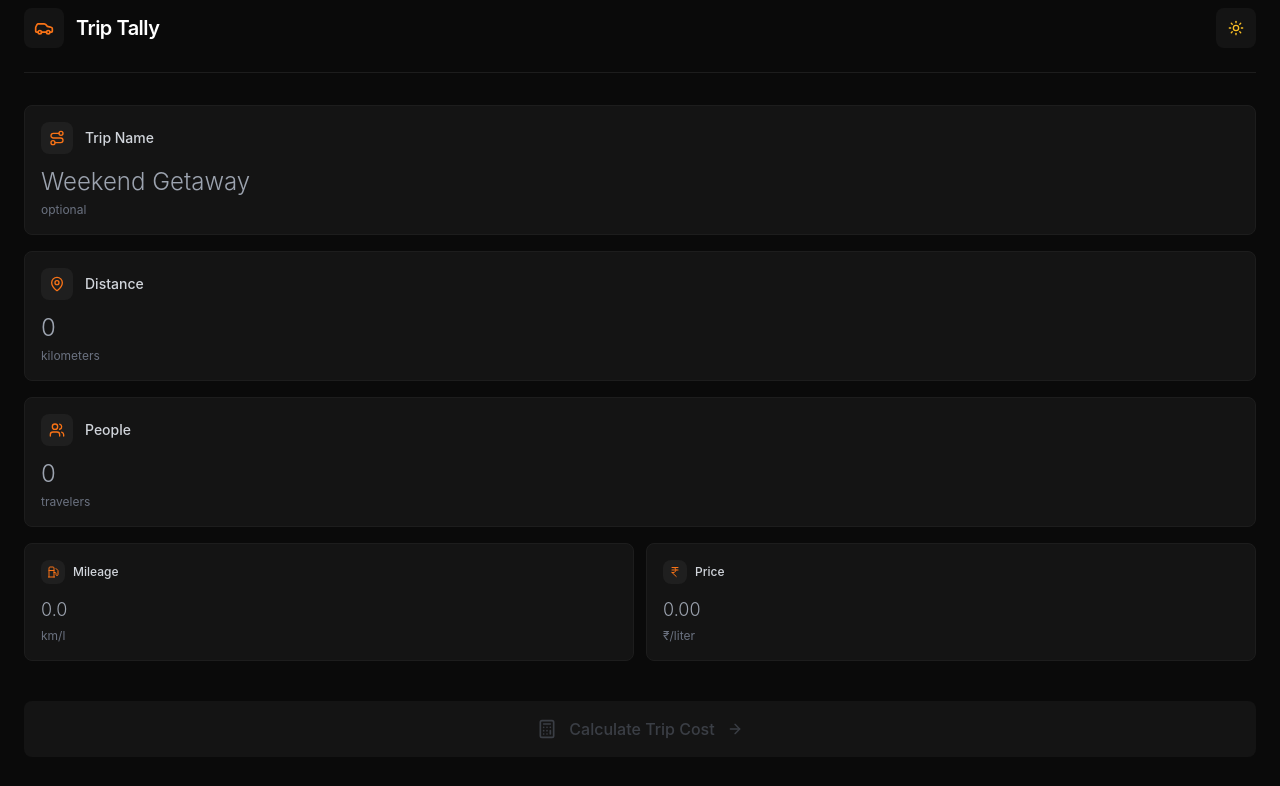
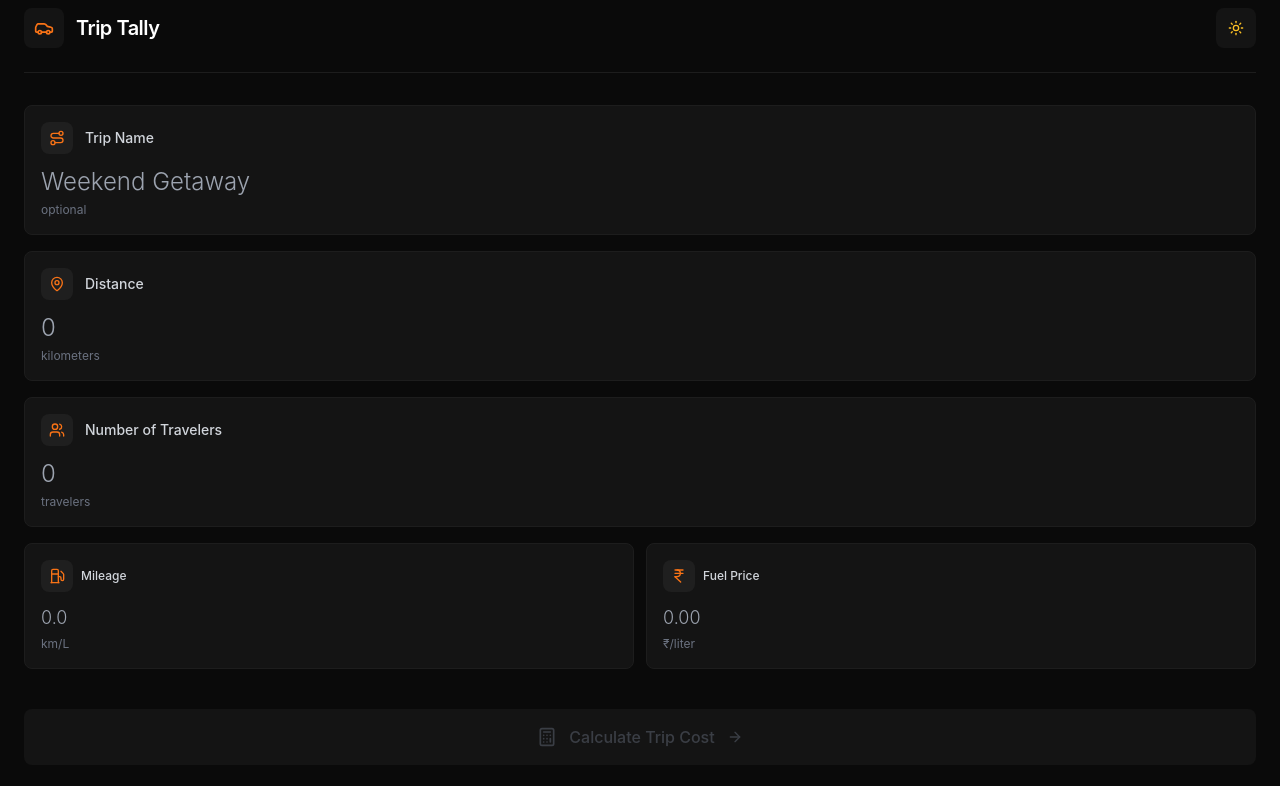
Before and after one commit to aninarafath6/triptally, a React (Create React App) app: page / in a window 1280 px wide. Shown: the top 786 px of the page. Built offline with nearby package versions, Linux system fonts and the light colour scheme.

Commit message:
text changes

```diff
--- a/src/App.js
+++ b/src/App.js
@@ -217,7 +217,7 @@ Calculated with Trip Tally 🚗`;
                   <span className={`text-sm font-medium ${
                     isDarkMode ? 'text-gray-300' : 'text-gray-700'
                   }`}>
-                    People
+                    Number of Travelers
                   </span>
                 </div>
                 <input
@@ -242,10 +242,10 @@ Calculated with Trip Tally 🚗`;
                   boxShadow: isDarkMode ? 'none' : '0 1px 3px 0 rgba(0, 0, 0, 0.1)'
                 }}>
                   <div className="flex items-center space-x-2 mb-3">
-                    <div className="w-6 h-6 rounded-lg flex items-center justify-center" style={{
+                    <div className="w-8 h-8 rounded-lg flex items-center justify-center" style={{
                       backgroundColor: isDarkMode ? '#1F1F1F' : '#F1F5F9'
                     }}>
-                      <Fuel className="h-3 w-3 text-orange-500" />
+                      <Fuel className="h-4 w-4 text-orange-500" />
                     </div>
                     <span className={`text-xs font-medium ${
                       isDarkMode ? 'text-gray-300' : 'text-gray-700'
@@ -264,7 +264,7 @@ Calculated with Trip Tally 🚗`;
                     }`}
                   />
                   <div className={`text-xs mt-1 ${isDarkMode ? 'text-gray-500' : 'text-gray-400'}`}>
-                    km/l
+                    km/L
                   </div>
                 </div>
 
@@ -274,15 +274,15 @@ Calculated with Trip Tally 🚗`;
                   boxShadow: isDarkMode ? 'none' : '0 1px 3px 0 rgba(0, 0, 0, 0.1)'
                 }}>
                   <div className="flex items-center space-x-2 mb-3">
-                    <div className="w-6 h-6 rounded-lg flex items-center justify-center" style={{
+                    <div className="w-8 h-8 rounded-lg flex items-center justify-center" style={{
                       backgroundColor: isDarkMode ? '#1F1F1F' : '#F9FAFB'
                     }}>
-                      <IndianRupee className="h-3 w-3 text-orange-500" />
+                      <IndianRupee className="h-4 w-4 text-orange-500" />
                     </div>
                     <span className={`text-xs font-medium ${
                       isDarkMode ? 'text-gray-300' : 'text-gray-700'
                     }`}>
-                      Price
+                      Fuel Price
                     </span>
                   </div>
                   <input
```
